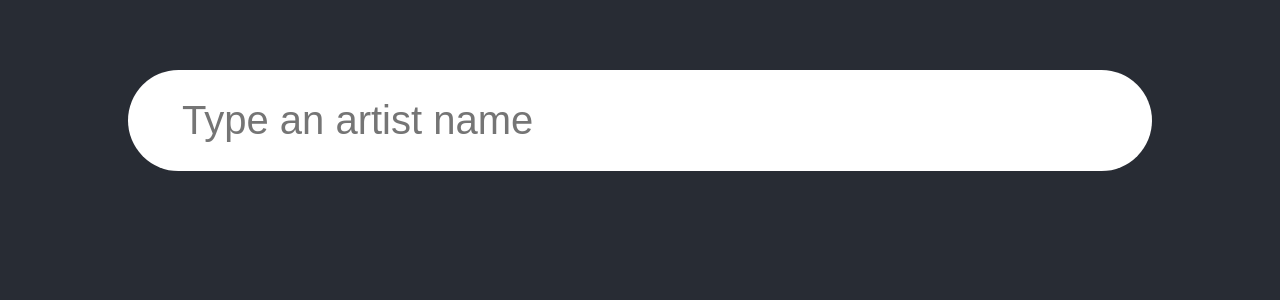
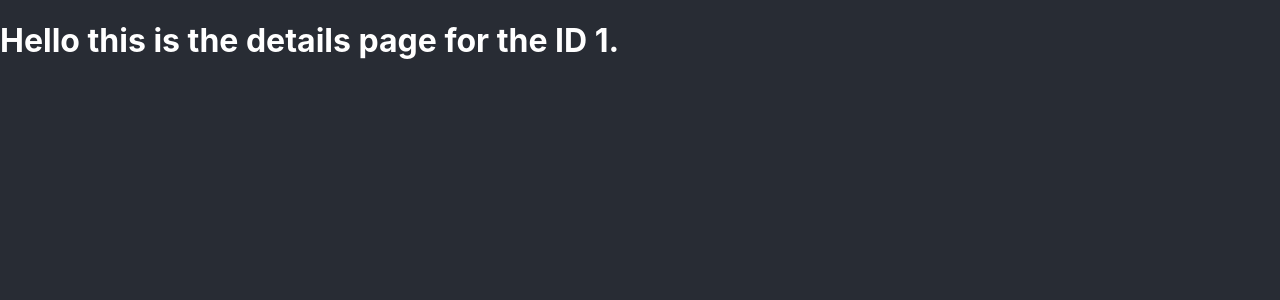
Before and after one commit to Jefferson227/how-famous, a React (Create React App) app: page /details/1 in a window 1280 px wide. Shown: the top 300 px of the page. Built offline with nearby package versions, Linux system fonts and the light colour scheme.

Commit message:
Create route for details page

```diff
--- a/src/App.js
+++ b/src/App.js
@@ -1,14 +1,16 @@
 import React from "react";
-import { BrowserRouter as Router, Route } from "react-router-dom";
+import { BrowserRouter as Router, Route, Switch } from "react-router-dom";
 import Search from "./components/Search/Search";
-import Artist from "./components/Artist/Artist";
+import ArtistDetails from "./components/ArtistDetails/ArtistDetails";
 
 class App extends React.Component {
   render() {
     return (
       <Router>
-        <Route path="/" component={Search} />
-        <Route path="/artist/:id" component={Artist} />
+        <Switch>
+          <Route path="/details/:id" component={ArtistDetails} />
+          <Route path="/" component={Search} />
+        </Switch>
       </Router>
     );
   }
--- a/src/components/Artist/Artist.js
+++ b/src/components/Artist/Artist.js
@@ -4,11 +4,11 @@ import "./Artist.css";
 
 const getArtistImage = (imageUrl, name, id) => {
   return imageUrl ? (
-    <Link to={`/artist/${id}`}>
+    <Link to={`/details/${id}`}>
       <img className="Artist__image" src={imageUrl} alt={name} />
     </Link>
   ) : (
-    <Link to={`/artist/${id}`}>
+    <Link to={`/details/${id}`}>
       <div className="Artist__image-placeholder">
         <i className="fab fa-itunes-note Artist__note-icon" />
       </div>
--- /dev/null
+++ b/src/components/ArtistDetails/ArtistDetails.js
@@ -0,0 +1,13 @@
+import React from "react";
+
+class ArtistDetails extends React.Component {
+  render() {
+    return (
+      <h1>
+        Hello this is the details page for the ID {this.props.match.params.id}.
+      </h1>
+    );
+  }
+}
+
+export default ArtistDetails;
```
Also changed, not shown: src/components/ArtistDetails/ArtistDetails.css (added).
